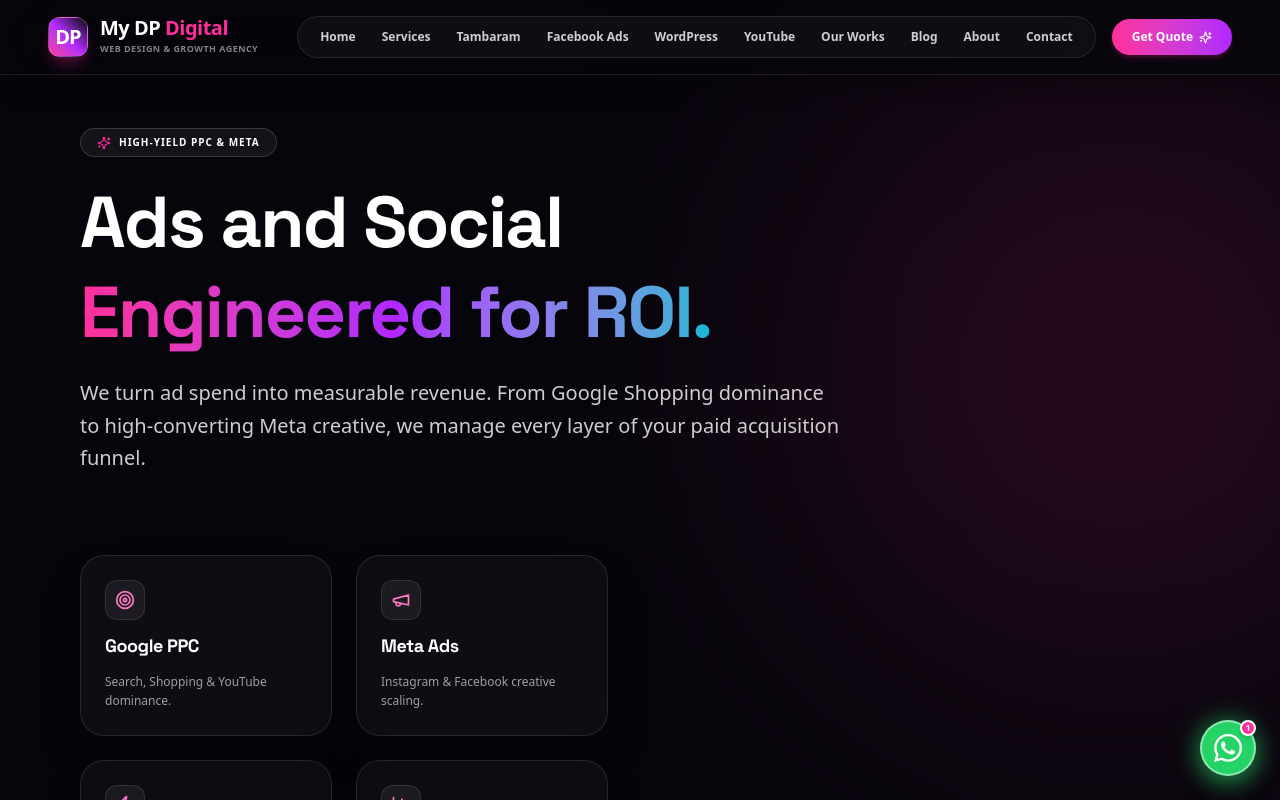
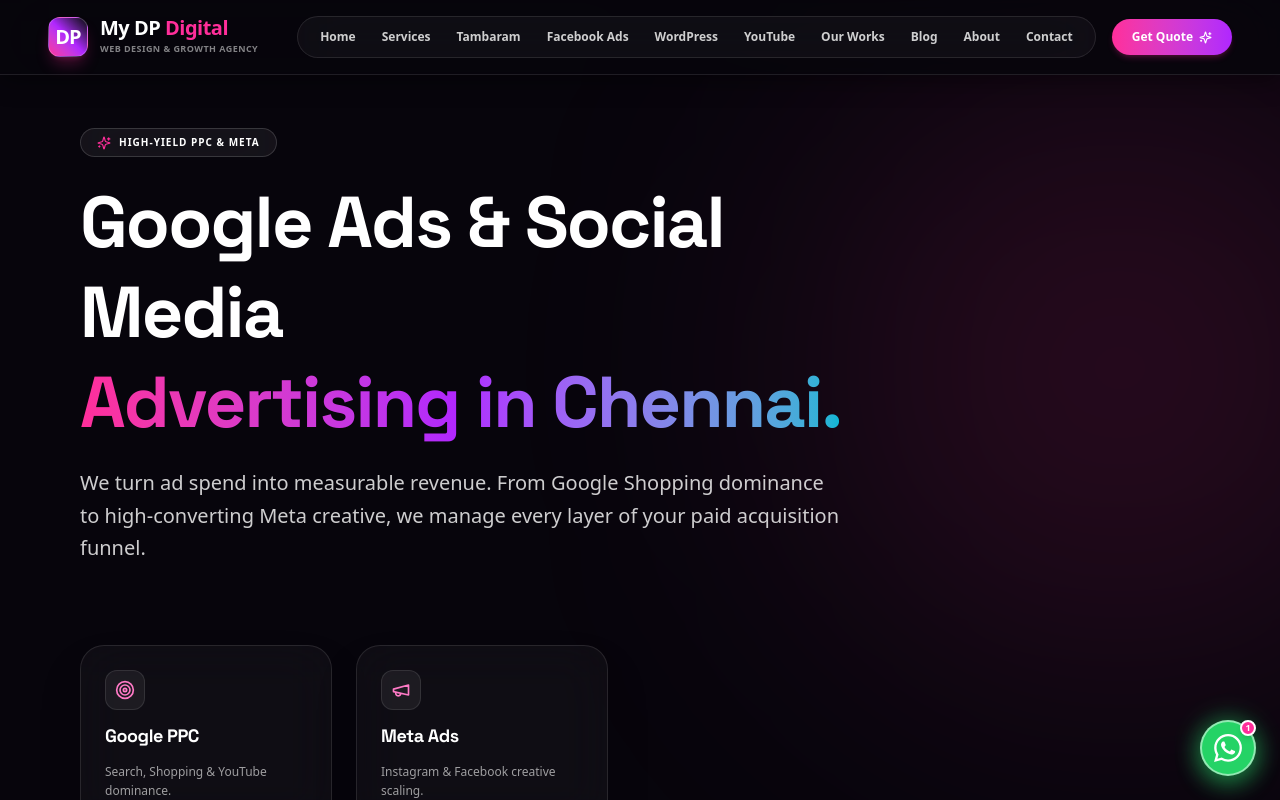
Before and after one commit to deenapriyanka00217-arch/my-dp-Digital, a React (Vite) app: page /services/paid-social-ads in a window 1280 px wide. Shown: the top 800 px of the page. Built offline with nearby package versions, Linux system fonts and the light colour scheme.

Commit message:
SEO: refine service intent and page metadata in PaidAds.tsx

```diff
--- a/src/pages/PaidAds.tsx
+++ b/src/pages/PaidAds.tsx
@@ -35,8 +35,8 @@ const PaidAdsPage = () => {
   return (
     <>
     <PageSEO
-      title="Social Media Marketing Agency in Chennai | My DP Digital"
-      description="Social media marketing agency in Chennai driving real engagement and ROI — Google & Facebook Ads managed by data-driven paid media specialists."
+      title="Google Ads & Social Media Ads in Chennai | My DP Digital"
+      description="Managed Google Ads, Facebook, and Instagram campaigns for Chennai businesses. We plan targeting, creative, tracking, and ongoing optimization around your lead or sales goals."
       canonicalPath="/services/paid-social-ads"
       jsonLd={PAIDADS_JSON_LD}
     />
@@ -50,7 +50,7 @@ const PaidAdsPage = () => {
             <Sparkles size={14} className="text-[#FF2E9A]" /> High-Yield PPC & Meta
           </div>
           <h1 className="text-4xl sm:text-5xl lg:text-7xl font-black text-white leading-tight tracking-tight">
-            Ads and Social <br /> <span className="text-transparent bg-clip-text bg-gradient-to-r from-[#FF2E9A] via-[#B026FF] to-[#06B6D4]">Engineered for ROI.</span>
+            Google Ads & Social Media <br /> <span className="text-transparent bg-clip-text bg-gradient-to-r from-[#FF2E9A] via-[#B026FF] to-[#06B6D4]">Advertising in Chennai.</span>
           </h1>
           <p className="text-lg sm:text-xl text-white/80 leading-relaxed font-normal">
             We turn ad spend into measurable revenue. From Google Shopping dominance to high-converting Meta creative, we manage every layer of your paid acquisition funnel.
```
